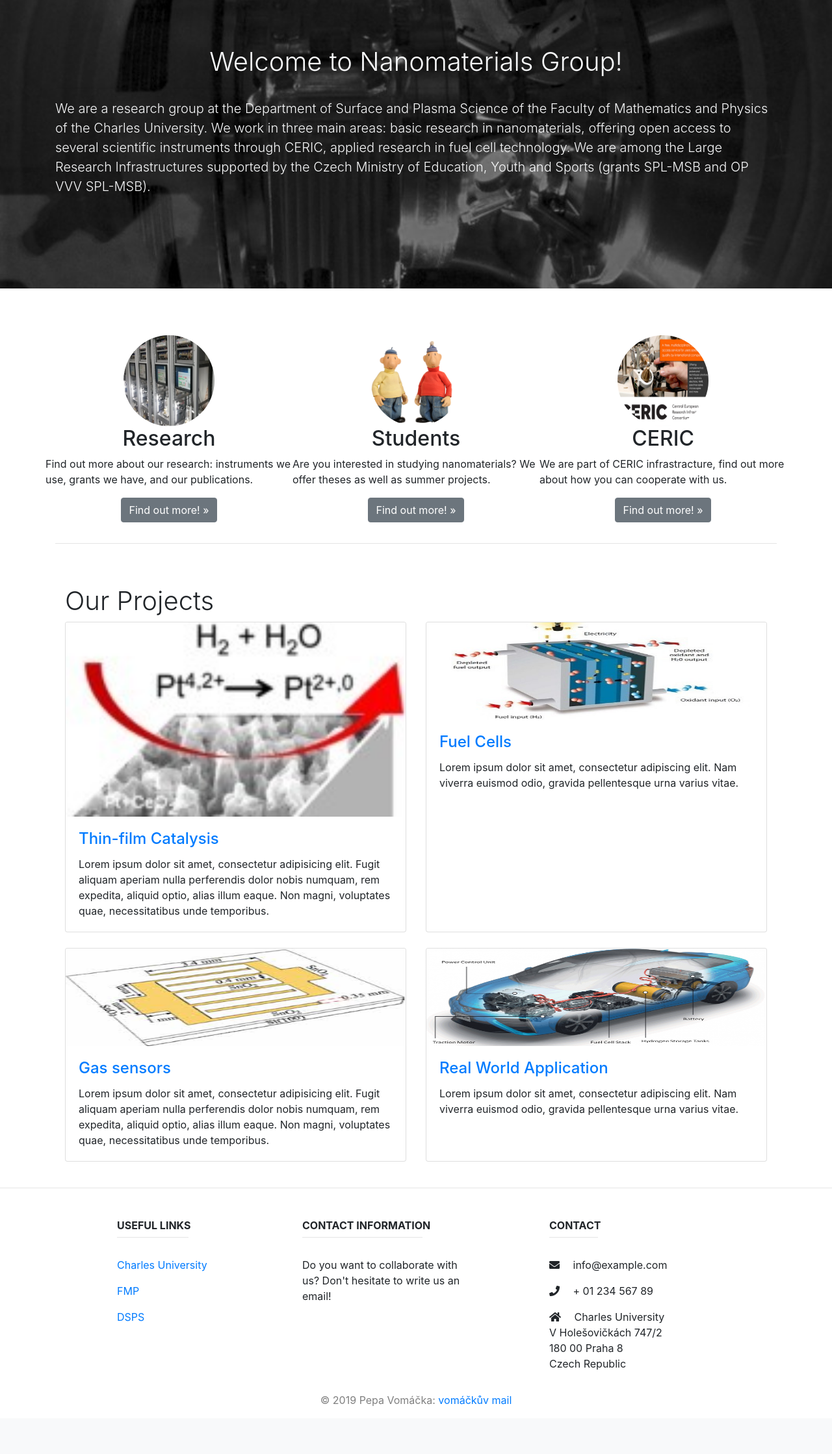
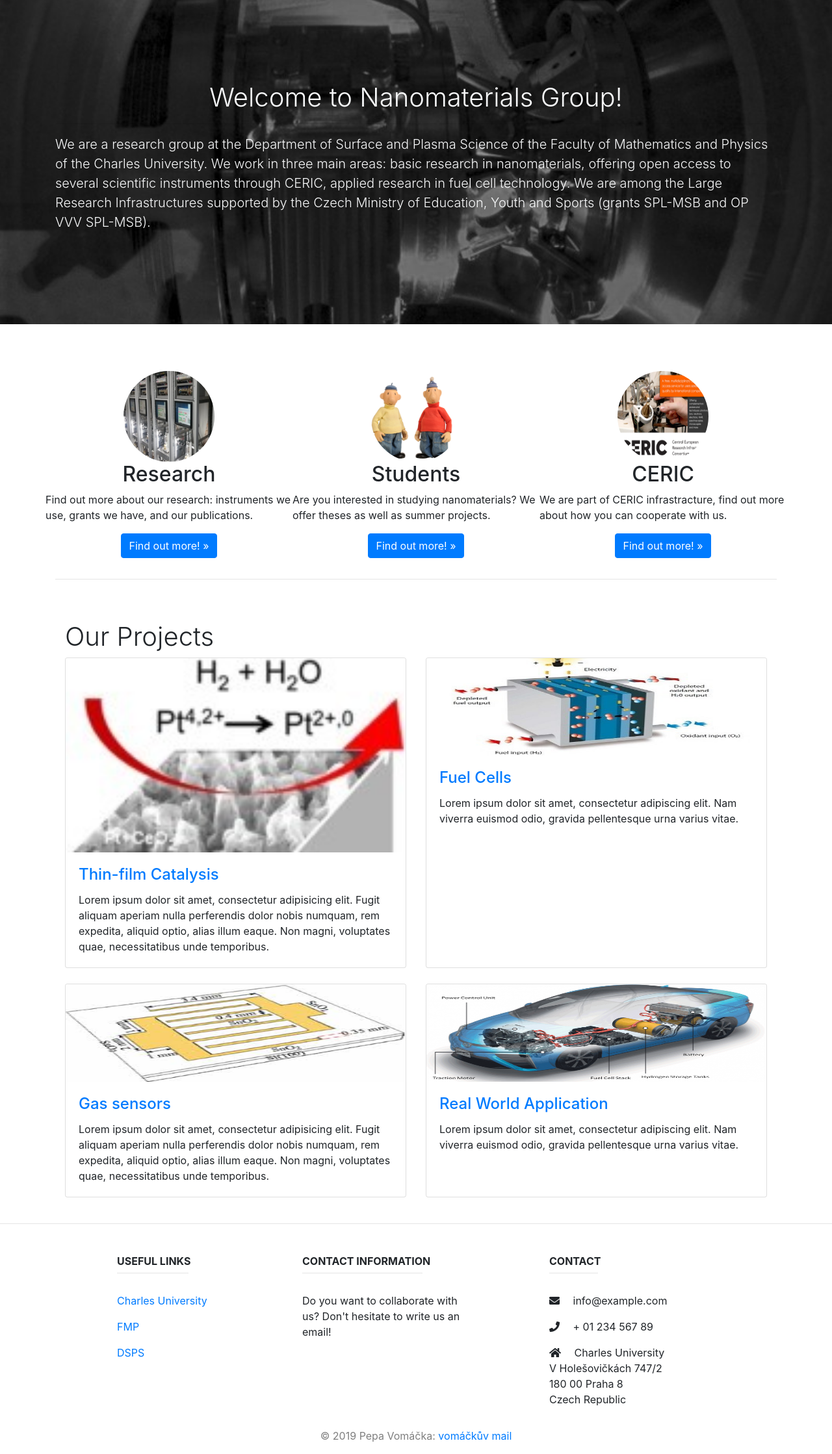
Before and after one commit to vaclavmaixner/nano-website, a Flask app: page / in a window 1280 px wide. Shown: the part 56-2294 px from the top of the page at 65% size. Before the commit the page ends 2220 px from the top, so only its background shows below. Run offline with Flask 2, Linux system fonts and the light colour scheme; some libraries are stand-ins or nearby versions.

Commit message:
new branch to try out color combinations

```diff
--- a/app/templates/base.html
+++ b/app/templates/base.html
@@ -112,7 +112,11 @@
 </div>
 
 <!-- Body -->
-
+<style>
+  body {
+    padding-top: 55px
+  }
+</style>
 {% block content %}{% endblock %}
 
 
--- a/app/templates/index.html
+++ b/app/templates/index.html
@@ -44,7 +44,7 @@
             <h2>Research</h2>
             <p class="row text-left"> Find out more about our research: instruments we use, grants we have, and our publications.</p>
             <p class="align-self-end">
-              <a class="btn btn-secondary" href="#" role="button">Find out more! &raquo;</a>
+              <a class="btn btn-primary" href="#" role="button">Find out more! &raquo;</a>
             </p>
           </div>
           <div class="col-md-4 align-self-end">
@@ -52,7 +52,7 @@
             <h2>Students</h2>
             <p class="row text-left">Are you interested in studying nanomaterials? We offer theses as well as summer projects.</p>
             <p class="align-self-end">
-              <a class="btn btn-secondary" href="#" role="button">Find out more! &raquo;</a>
+              <a class="btn btn-primary" href="#" role="button">Find out more! &raquo;</a>
             </p>
           </div>
           <div class="col-md-4 align-self-end">
@@ -60,7 +60,7 @@
             <h2>CERIC</h2>
             <p class="row text-left">We are part of CERIC infrastracture, find out more about how you can cooperate with us.</p>
             <p class="align-self-end">
-              <a class="btn btn-secondary" href="#" role="button">Find out more! &raquo;</a>
+              <a class="btn btn-primary" href="#" role="button">Find out more! &raquo;</a>
             </p>
           </div>
 
```
Lines whose indentation alone changed are shown as unchanged.
